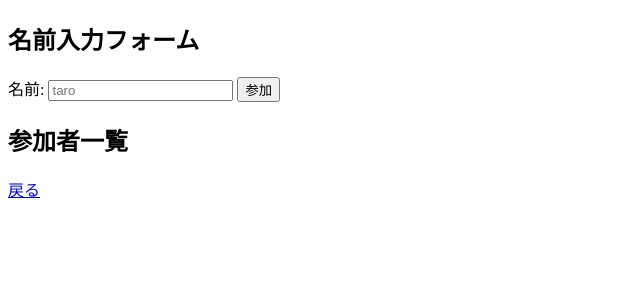
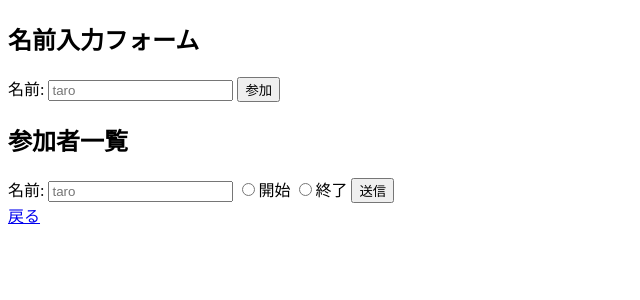
Before and after one commit to enpitut2022/MusclePower, a Flask app: page /detail/1 in a window 1280 px wide. Shown: the top 300 px of the page, without its empty margins (0-640 px from the left). Run offline with Flask 2, Linux system fonts and the light colour scheme; data that the repository does not hold is empty.

Commit message:
start_finish実装

```diff
--- a/templates/detail.html
+++ b/templates/detail.html
@@ -22,6 +22,15 @@
                 {{ member.name }}
             {% endfor %}
         </p>
+
+        <form action="/log" method="post">
+            名前:
+            <input type="text" name="name" placeholder="taro" required>
+            <input type="radio" name="start_finish" value="start">開始
+            <input type="radio" name="start_finish" value="finish">終了
+            <input type="submit" value="送信">
+        </form>
+
         <a href="/">戻る</a>
     </body>
 </html>
```
